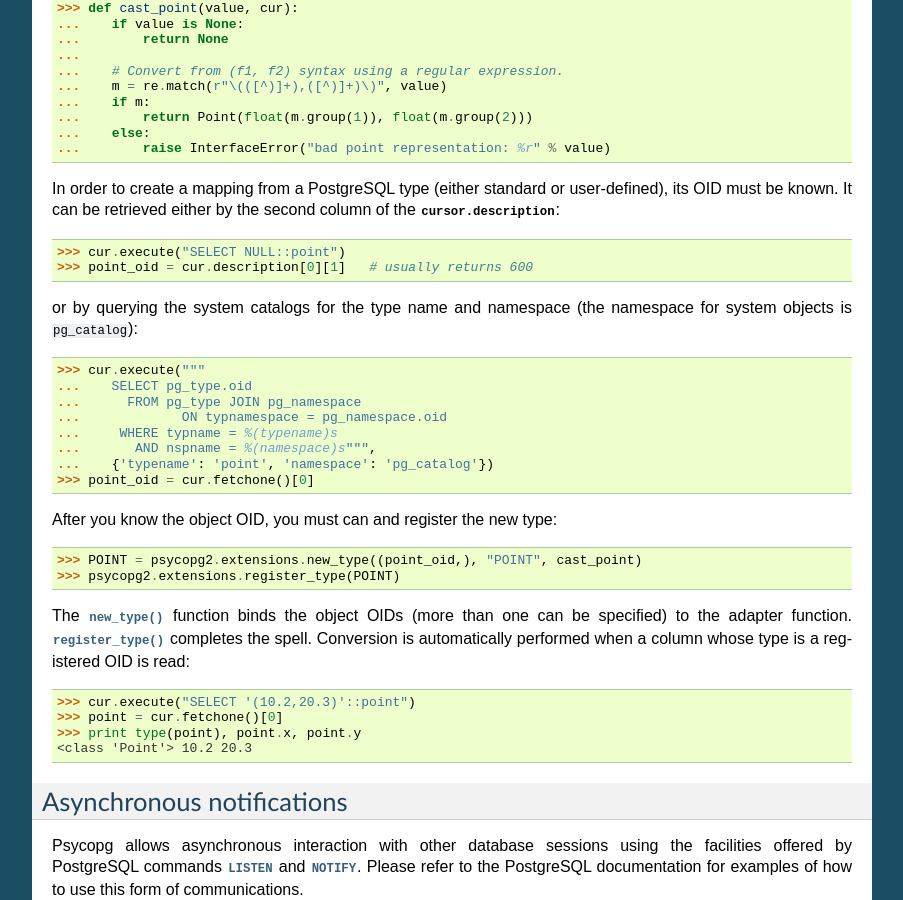
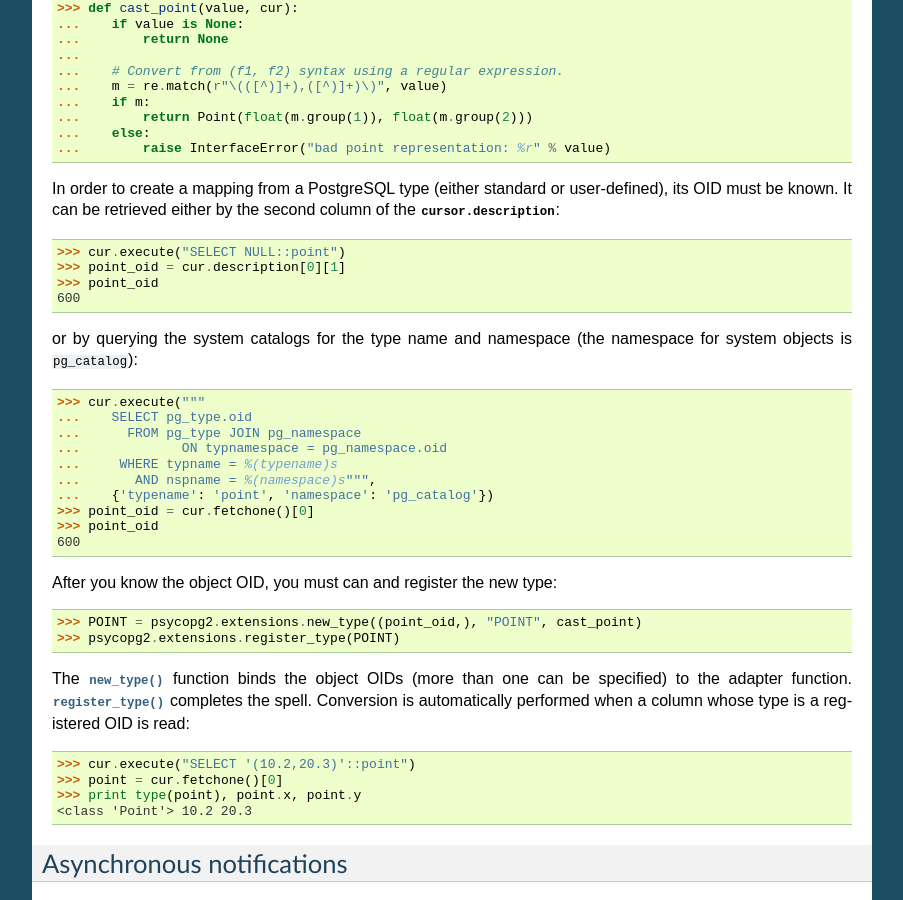
Before and after one commit to psycopg/psycopg2, a Sphinx documentation site: the page built from doc/advanced.rst, in a window 1280 px wide and 900 px high, scrolled down 1444 px. Shown: the whole window, without its empty margins (198-1101 px from the left). Built offline with Sphinx 7.4.7, drawn with Linux system fonts in a browser that asks for light colours; pages that are not in the unit, such as notebooks, are missing from menus; the version number is read from the project's files by our own code.

```diff
--- a/doc/advanced.rst
+++ b/doc/advanced.rst
@@ -2,6 +2,13 @@
 ====================
 
 .. sectionauthor:: Daniele Varrazzo <daniele.varrazzo@gmail.com>
+
+.. testsetup:: *
+
+    import re
+
+    cur.execute("CREATE TABLE atable (apoint point)")
+    conn.commit()
 
 .. index::
     double: Subclassing; Cursor
@@ -145,7 +145,9 @@
 column of the :attr:`cursor.description`:
 
     >>> cur.execute("SELECT NULL::point")
-    >>> point_oid = cur.description[0][1]   # usually returns 600
+    >>> point_oid = cur.description[0][1]
+    >>> point_oid
+    600
 
 or by querying the system catalogs for the type name and namespace (the
 namespace for system objects is :sql:`pg_catalog`):
@@ -158,6 +160,8 @@
     ...       AND nspname = %(namespace)s""",
     ...    {'typename': 'point', 'namespace': 'pg_catalog'})
     >>> point_oid = cur.fetchone()[0]
+    >>> point_oid
+    600
 
 After you know the object OID, you must can and register the new type:
 
```
Also changed, not shown: other parts of doc/advanced.rst (+0 -7 lines).
